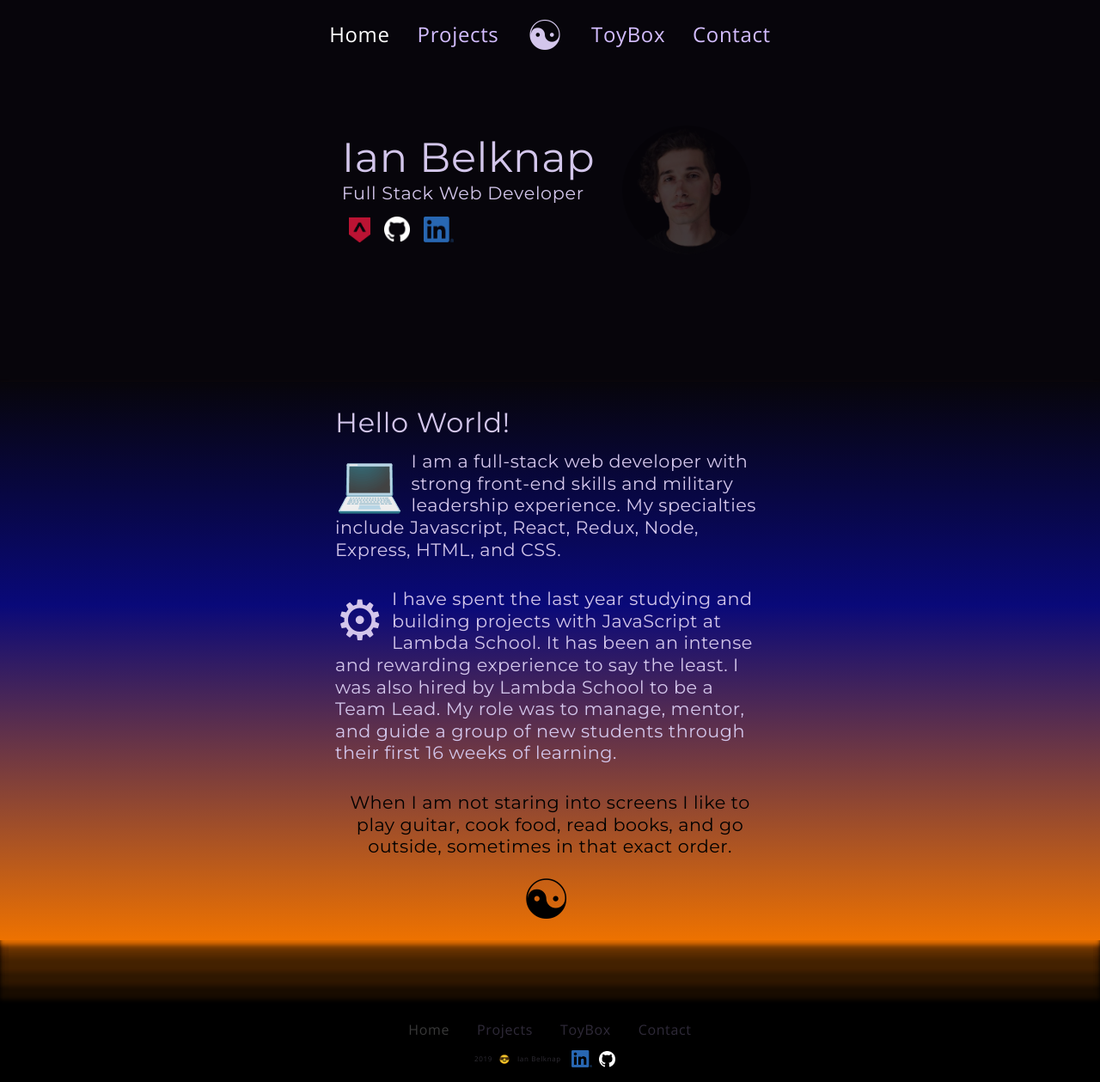
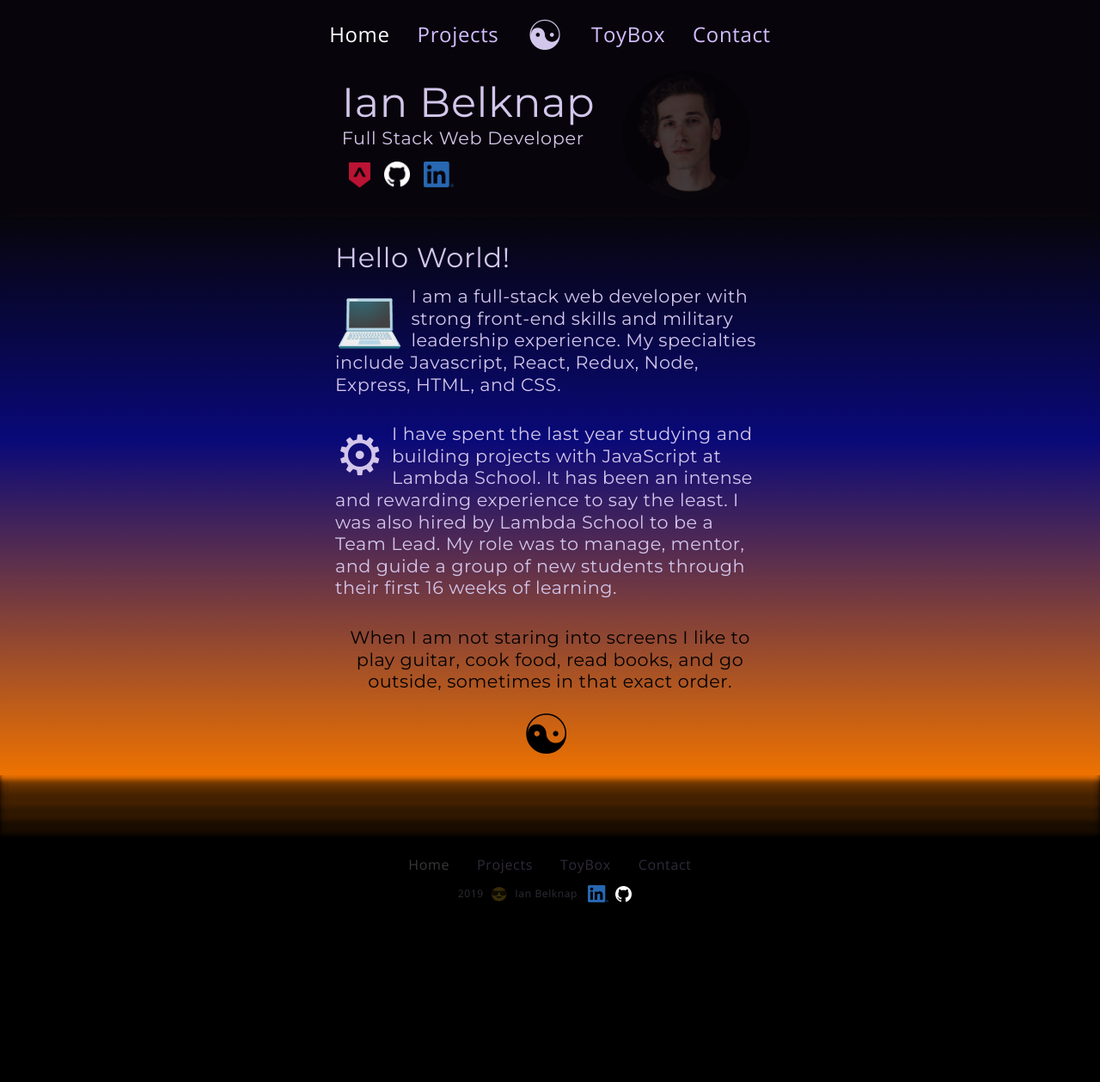
Before and after one commit to Ian84Be/portfolio-react, a React (Create React App) app in the folder client/: page / in a window 1280 px wide. Shown: the whole page at 86% size. After the commit the page ends 1067 px from the top, so only its background shows below. Built offline with nearby package versions, Linux system fonts and the light colour scheme.

Commit message:
adjust layout

```diff
--- a/client/src/components/Home/Profile.js
+++ b/client/src/components/Home/Profile.js
@@ -12,7 +12,7 @@ const Profile = ({ lightMode }) => {
       className={`Profile ${lightMode ? 'lightMode' : ''}`}
       ref={el => setAnchor(el)}
     >
-      {anchor && anchor.scrollIntoView({ behavior: 'smooth', block: 'center' })}
+      {anchor && anchor.scrollIntoView({ behavior: 'smooth', block: 'start' })}
       <div className="Profile__body">
         <section className="Profile__left-side" role="banner">
           <h1>Ian Belknap</h1>
--- a/client/src/scss/Footer.scss
+++ b/client/src/scss/Footer.scss
@@ -50,11 +50,20 @@
 .Footer__bottom {
   align-items: center;
   display: flex;
+
   @media (max-width: 500px) {
     margin: 1rem;
   }
+
+  @media (max-width: 300px) {
+    flex-direction: column;
+    & > * {
+      margin: 1rem;
+    }
+  }
+
   p {
-    font-size: 0.5rem;
+    font-size: 0.75rem;
     opacity: 0.22;
     transition: opacity 0.2s ease-in-out;
     &:hover {
@@ -64,7 +73,9 @@
   }
 
   span {
+    font-size: 1rem;
     margin: 0 0.5rem;
+    opacity: 0.22;
   }
 
   .icons {
--- a/client/src/scss/Profile.scss
+++ b/client/src/scss/Profile.scss
@@ -6,12 +6,12 @@
   background: $dark-bg;
   display: flex;
   justify-content: center;
-  padding: 4rem 0;
   width: 100%;
+  margin-top: 4rem;
 
   @media (max-width: 475px) {
-    margin-top: 8rem;
-    padding-top: 4rem;
+    margin-top: 12rem;
+    padding-top: 2rem;
   }
 
   &.lightMode {
@@ -25,7 +25,6 @@
   border-radius: 8px;
   display: flex;
   justify-content: space-between;
-  margin: 4rem;
   max-width: 800px;
   padding: 0.1rem;
 
--- a/client/src/scss/Projects.scss
+++ b/client/src/scss/Projects.scss
@@ -4,9 +4,10 @@
 .Projects {
   @include ComponentWrapper();
   @include darkMode-altBG();
+  margin-top: 5rem;
 
   @media (max-width: 475px) {
-    margin-top: 12rem;
+    margin-top: 14rem;
   }
 
   &.lightMode {
@@ -15,9 +16,8 @@
 }
 
 .Projects__body {
-  padding: 2rem;
+  padding: 0 2rem;
   margin-bottom: 0;
-  margin-top: 2rem;
   max-width: 800px;
 }
 
--- a/client/src/scss/ToyBox.scss
+++ b/client/src/scss/ToyBox.scss
@@ -14,7 +14,7 @@
   align-items: center;
   display: flex;
   flex-direction: column;
-  margin-top: -3rem;
+  // margin-top: -3rem;
   max-width: 800px;
   z-index: 1;
 
```
